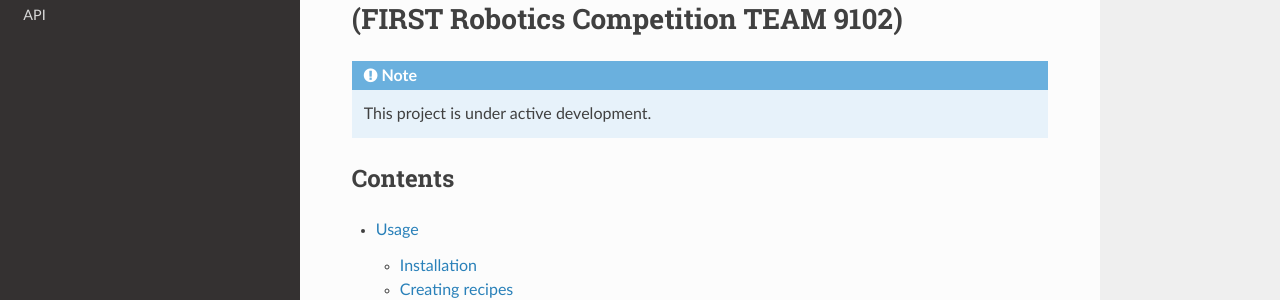
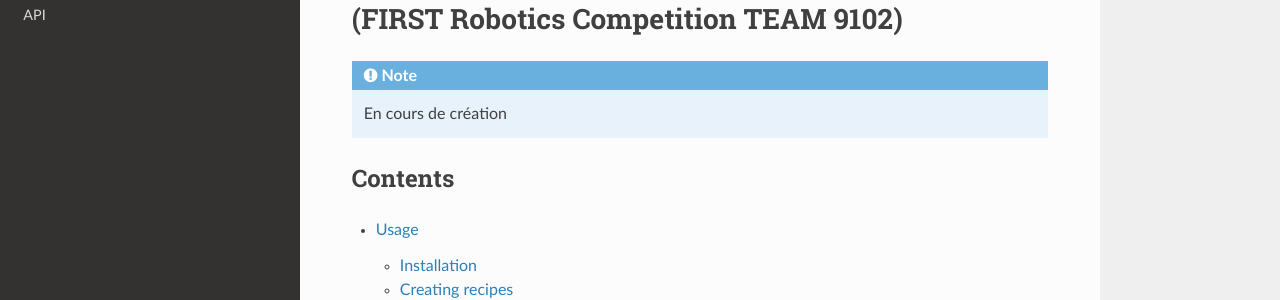
Before and after one commit to EtienneCyborgbulls/rtd-tuto, a Sphinx documentation site: the page built from docs/source/index.rst, in a window 1280 px wide. Shown: the part 160-460 px from the top of the page. Built offline with Sphinx 7.4.7 and the Read the Docs theme 2.0.0, drawn with Linux system fonts in a browser that asks for light colours; pages that are not in the unit, such as notebooks, are missing from menus.

Commit message:
Update index.rst

```diff
--- a/docs/source/index.rst
+++ b/docs/source/index.rst
@@ -4,7 +4,7 @@ Programmer pour l'équipe de robotique Cyborgbulls (FIRST Robotics Competition T
 
 .. note::
 
-   This project is under active development.
+   En cours de création
 
 Contents
 --------
```
